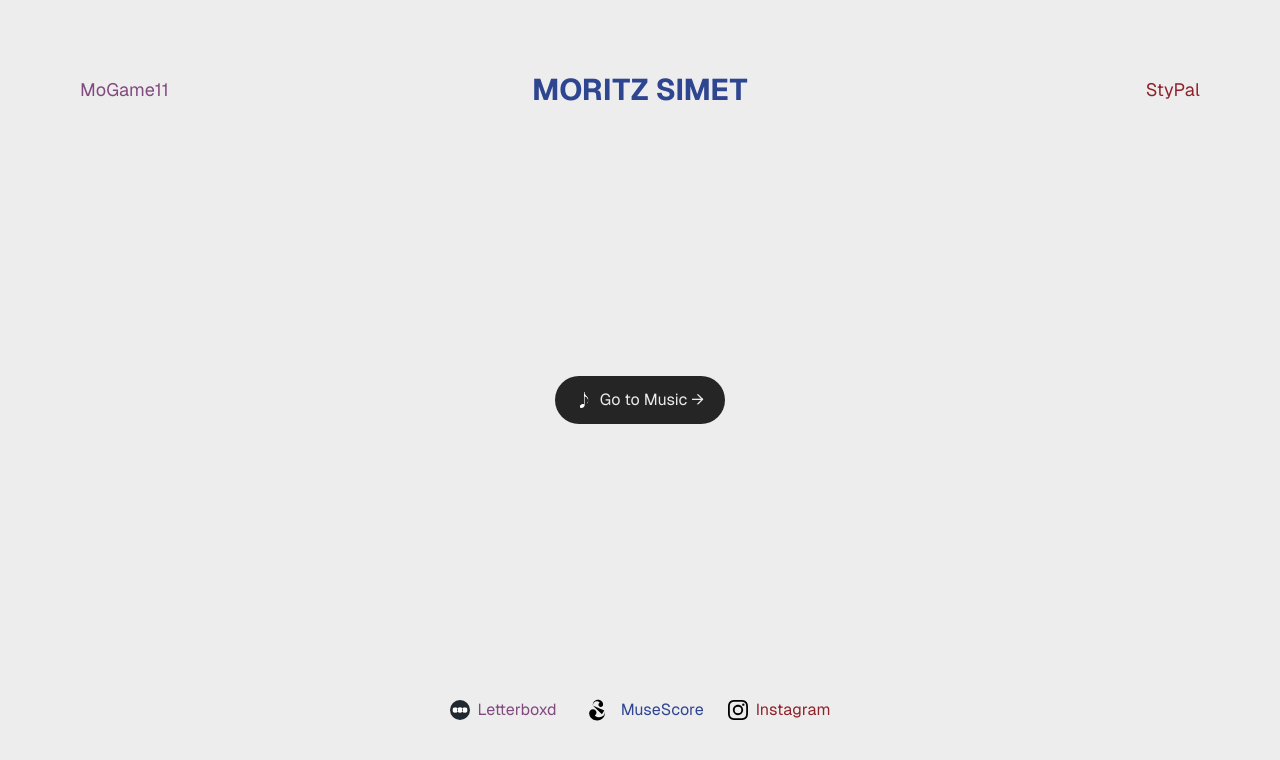
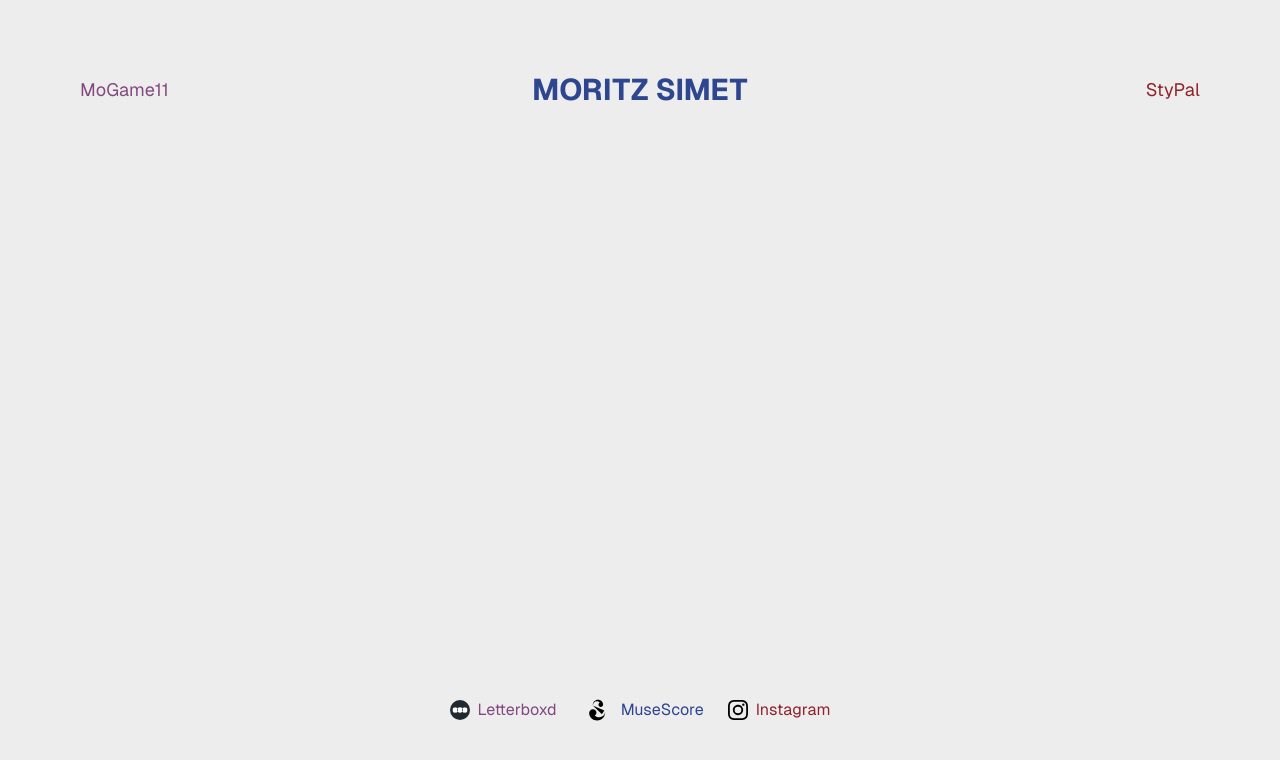
Before and after one commit to StyPal/simet.at, a Next.js app: page / in a window 1280 px wide. Shown: the top 760 px of the page. Built offline with nearby package versions, Linux system fonts and the light colour scheme.

Commit message:
music link deleted on main page

```diff
--- a/src/app/page.tsx
+++ b/src/app/page.tsx
@@ -1,7 +1,5 @@
 import {Header} from "@/app/components/header";
 import {SocialMediaFooter} from "@/app/components/footer";
-import Image from "next/image";
-import Link from "next/link";
 
 export default function Home() {
     return (
@@ -11,17 +9,7 @@ export default function Home() {
             <Header/>
 
             <main className="flex flex-col gap-8 row-start-2 items-center sm:items-start">
-                <Link
-                    className="rounded-full border border-solid border-transparent transition-colors flex items-center justify-center bg-foreground text-background gap-2 hover:bg-blue text-sm sm:text-base h-10 sm:h-12 px-4 sm:px-5"
-                    href="/music"
-                    rel="noopener noreferrer"
-                >
-                    <Image src="/8thNote.png" alt="" width={16}
-                           height={16} className="invert-svg"/>
-                    <label>
-                        Go to Music →
-                    </label>
-                </Link>
+
             </main>
 
             <SocialMediaFooter/>
```
